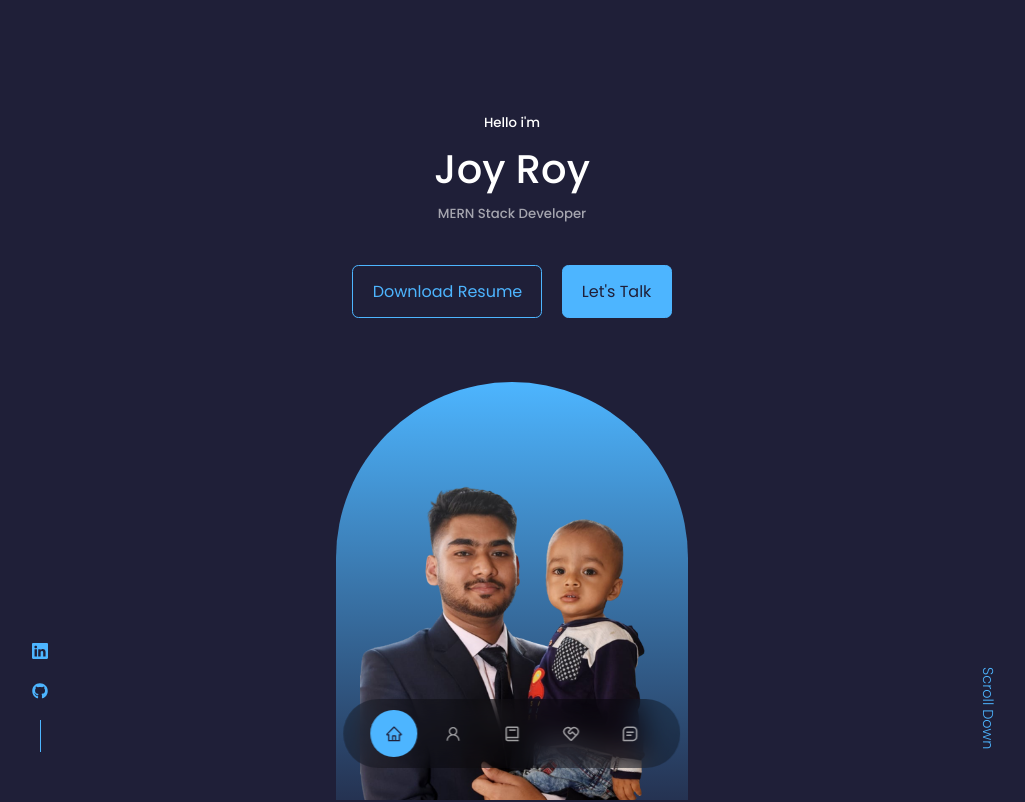
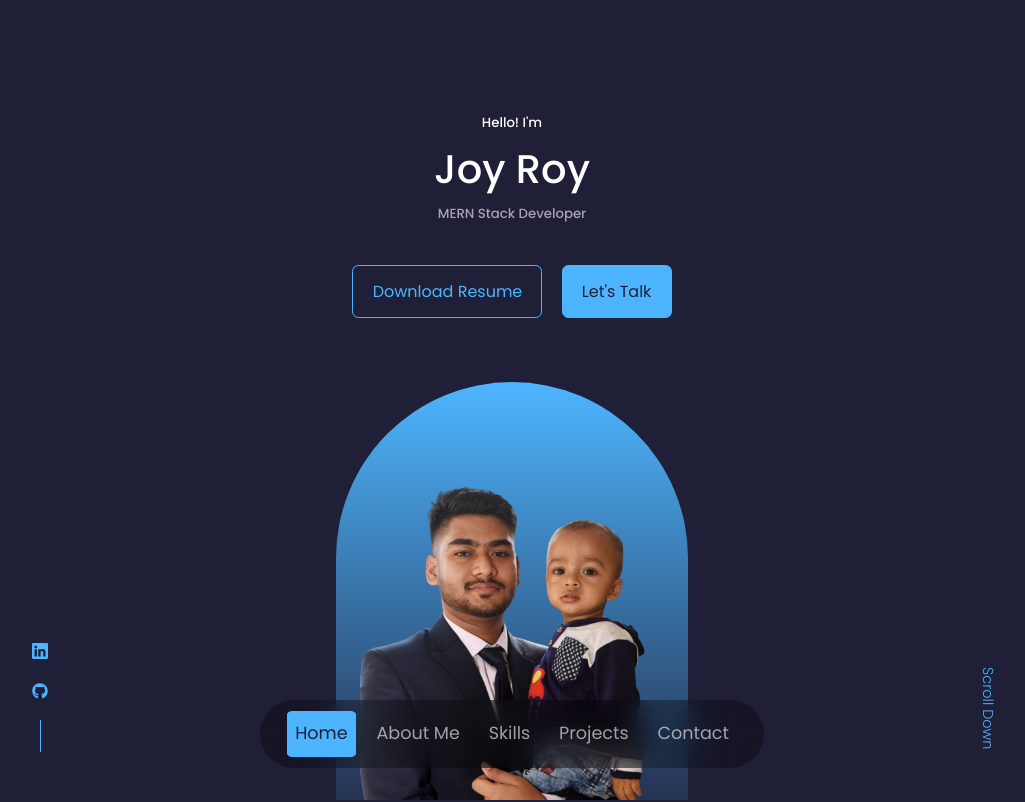
Before and after one commit to jrtanmoy/my-portfolio, a React (Create React App) app: page / in a window 1280 px wide. Shown: the top 802 px of the page, without its empty margins (128-1153 px from the left). Built offline with nearby package versions, Linux system fonts and the light colour scheme.

Commit message:
some update on nav

```diff
--- a/src/components/header/Header.js
+++ b/src/components/header/Header.js
@@ -8,7 +8,7 @@ const Header = () => {
     return (
         <header>
             <div className="container header__container">
-                <h5>Hello i'm</h5>
+                <h5>Hello! I'm</h5>
                 <h1>Joy Roy</h1>
                 <h5 className="text-light">MERN Stack Developer</h5>
                 <HeaderButton></HeaderButton>
--- a/src/components/nav/Nav.css
+++ b/src/components/nav/Nav.css
@@ -16,8 +16,8 @@ nav {
 
 nav a {
     background: transparent;
-    padding: 0.9rem;
-    border-radius:  50%;
+    padding: 0.5rem;
+    border-radius:  8%;
     display: flex;
     color: var(--color-light);
     font-size: 1.1rem;
--- a/src/components/nav/Nav.js
+++ b/src/components/nav/Nav.js
@@ -1,20 +1,15 @@
 import React, { useState } from 'react';
 import './Nav.css'
-import {AiOutlineHome} from 'react-icons/ai'
-import {AiOutlineUser} from 'react-icons/ai'
-import {BiBook} from 'react-icons/bi'
-import {RiServiceLine} from 'react-icons/ri'
-import {BiMessageSquareDetail} from 'react-icons/bi'
 
 const Nav = () => {
     const [activeNav, setActiveNav] = useState('#')
     return (
         <nav>
-            <a href="#"  onClick={() => setActiveNav('#')} className={activeNav === '#' ? 'active' : ''}><AiOutlineHome/></a>
-            <a href="#about" onClick={() => setActiveNav('#about')} className={activeNav === '#about' ? 'active' : ''}><AiOutlineUser/></a>
-            <a href="#experience" onClick={() => setActiveNav('#experience')} className={activeNav === '#experience' ? 'active' : ''}><BiBook/></a>
-            <a href="#projects" onClick={() => setActiveNav('#projects')} className={activeNav === '#projects' ? 'active' : ''}><RiServiceLine/></a>
-            <a href="#contact" onClick={() => setActiveNav('#contact')} className={activeNav === '#contact' ? 'active' : ''}><BiMessageSquareDetail/></a>
+            <a href="#"  onClick={() => setActiveNav('#')} className={activeNav === '#' ? 'active' : ''}>Home</a>
+            <a href="#about" onClick={() => setActiveNav('#about')} className={activeNav === '#about' ? 'active' : ''}>About Me</a>
+            <a href="#experience" onClick={() => setActiveNav('#experience')} className={activeNav === '#experience' ? 'active' : ''}>Skills</a>
+            <a href="#projects" onClick={() => setActiveNav('#projects')} className={activeNav === '#projects' ? 'active' : ''}>Projects</a>
+            <a href="#contact" onClick={() => setActiveNav('#contact')} className={activeNav === '#contact' ? 'active' : ''}>Contact</a>
         </nav>
     );
 };
```
